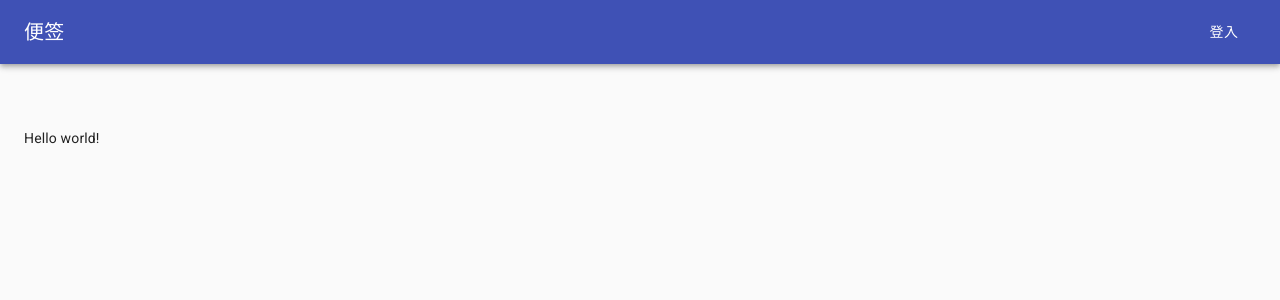
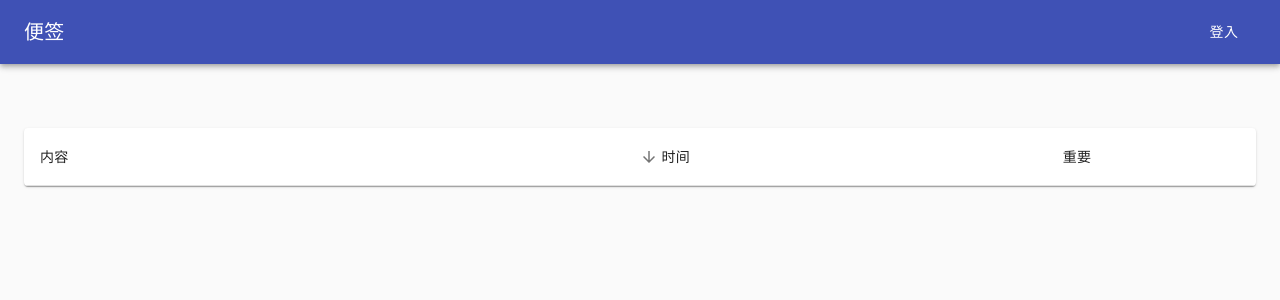
Before and after one commit to WordlessEcho/Brambling-Note-FE, a React (Create React App) app: page / in a window 1280 px wide. Shown: the top 300 px of the page. Built offline with nearby package versions, Linux system fonts and the light colour scheme.

Commit message:
feat(ui): add Notes component
Notes component is a Table sort and display notes from user.
- `notes`: To display notes from user.
- `setNotes`: To sort notes.

```diff
--- a/src/App.tsx
+++ b/src/App.tsx
@@ -12,6 +12,7 @@ import utils from './utils';
 
 import ApplicationBar from './components/ApplicationBar';
 import Login from './components/Login';
+import Notes from './components/Notes';
 
 type DialogStatus = { login: boolean };
 const theme = createMuiTheme({}, zhCN);
@@ -21,7 +22,7 @@ const useStyles = makeStyles((t: Theme) => createStyles(
 
 const App = () => {
   const [user, setUser] = useState<User | null>(null);
-  const [notes, setNotes] = useState<Note[]>();
+  const [notes, setNotes] = useState<Note[]>([]);
   const [dialogStatus, setDialogStatus] = useState<DialogStatus>({ login: false });
   const classes = useStyles();
 
@@ -70,7 +71,7 @@ const App = () => {
 
       <div className={classes.appBarSpacer} />
       <Container component="main">
-        Hello world!
+        <Notes notes={notes} setNotes={setNotes} />
       </Container>
     </ThemeProvider>
   );
--- /dev/null
+++ b/src/components/Notes.tsx
@@ -0,0 +1,65 @@
+import React, { useState } from 'react';
+import {
+  TableContainer, Paper, Table,
+  TableHead, TableRow, TableCell,
+  TableSortLabel, TableBody,
+  SortDirection,
+} from '@material-ui/core';
+import { Note } from '../types';
+
+type Props = { notes: Note[], setNotes: (arg: Note[]) => void };
+type HeadCell = { id: string, name: string, direction: SortDirection | null };
+
+const defaultHeads: HeadCell[] = [
+  { id: 'date', name: '时间', direction: 'desc' },
+  { id: 'important', name: '重要', direction: null },
+];
+
+const Notes = ({ notes, setNotes }: Props) => {
+  const [headsCanBeSorted, setHeadsCanBeSorted] = useState<HeadCell[]>(defaultHeads);
+
+  const sortNotes = (id: string) => () => {
+    setHeadsCanBeSorted(headsCanBeSorted.map((head) => (
+      head.id === id
+        ? { ...head, direction: head.direction === 'desc' ? 'asc' : 'desc' }
+        : { ...head, direction: null }
+    )));
+    // TODO
+    setNotes(notes);
+  };
+
+  return (
+    <TableContainer component={Paper}>
+      <Table aria-label="包含所有便签的表格">
+        <TableHead>
+          <TableRow>
+            <TableCell>内容</TableCell>
+            {headsCanBeSorted.map(({ id, name, direction }) => (
+              <TableCell
+                key={id}
+                align="right"
+                sortDirection={direction !== null ? direction : false}
+              >
+                <TableSortLabel
+                  active={!!direction}
+                  direction={direction || 'desc'}
+                  onClick={sortNotes(id)}
+                >
+                  {name}
+                </TableSortLabel>
+              </TableCell>
+            ))}
+            { /* leave an empty TableCell for expand button in TableBody */ }
+            <TableCell align="right" />
+          </TableRow>
+        </TableHead>
+        <TableBody>
+          { /* TODO */ }
+          {notes.map((note) => console.log(note))}
+        </TableBody>
+      </Table>
+    </TableContainer>
+  );
+};
+
+export default Notes;
```
